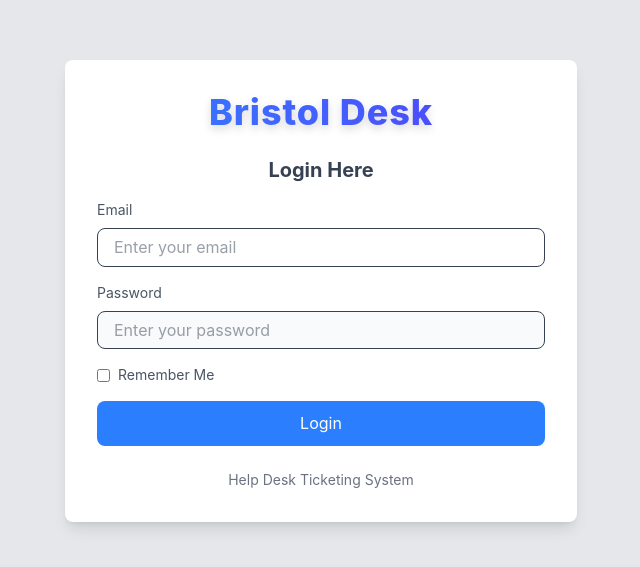
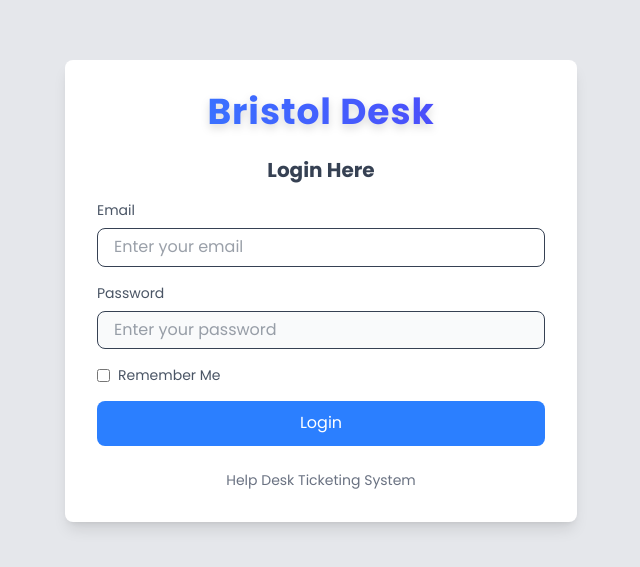
Before and after one commit to Janeirungu01/Helpdesk-Ticketing-System, a React (Vite) app: page / in a window 1280 px wide. Shown: the part 109-676 px from the top of the page, without its empty margins (319-959 px from the left). Built offline with nearby package versions, Linux system fonts and the light colour scheme.

Commit message:
change  font-style

```diff
--- a/src/index.css
+++ b/src/index.css
@@ -1,3 +1,5 @@
+@import url('https://fonts.googleapis.com/css2?family=Poppins:wght@300;400;500;600;700&display=swap');
+
 @import "tailwindcss";
 @plugin "daisyui";
 
@@ -29,7 +31,7 @@
 
 @layer base {
 	html {
-		font-family: 'Inter', sans-serif;
+		font-family: 'Poppins', sans-serif;
 		line-height: 1.3;
 	}
 	table {
@@ -44,7 +46,4 @@
 	th {
 		@apply font-semibold;
 	}
-	/* a {
-		@apply text-sky-500 hover:underline;
-	} */
 }
```
